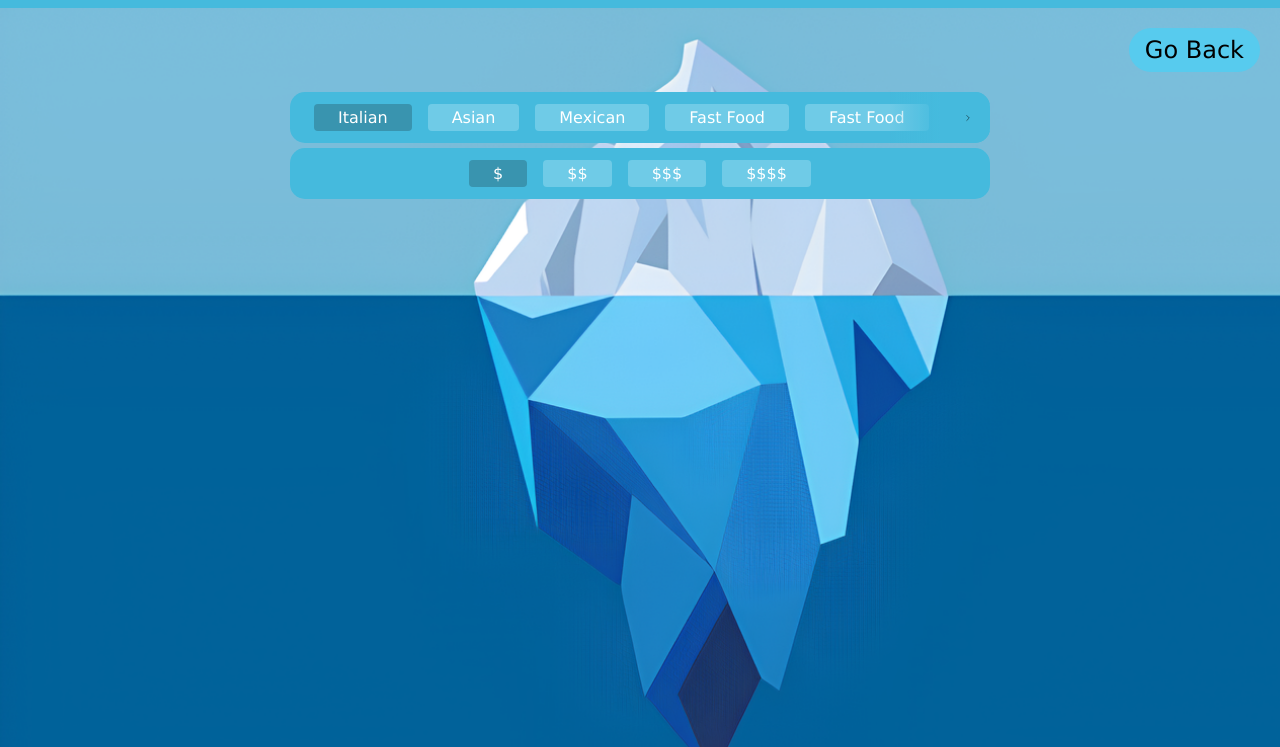
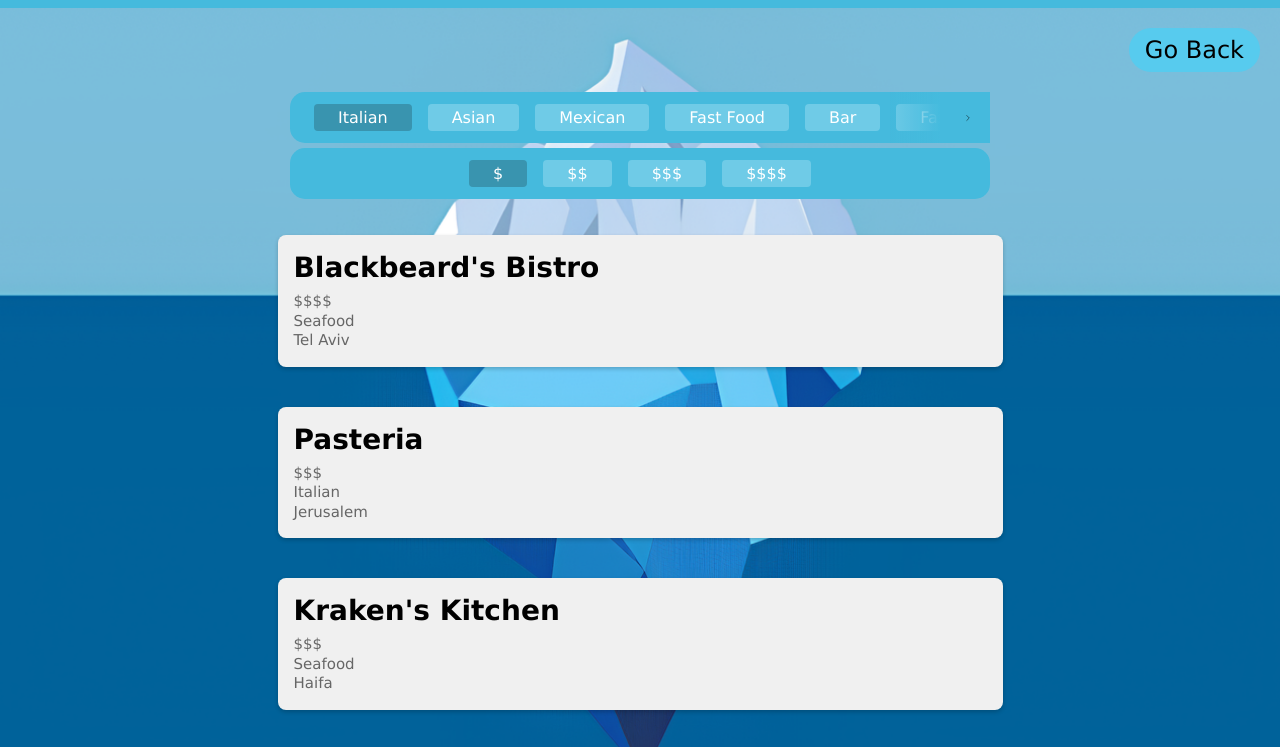
Before and after one commit to Iliash7/penguin-delivery, a website: page html/order.html in a window 1280 px wide. Shown: the part 52-799 px from the top of the page. Drawn offline with Linux system fonts and the light colour scheme.

Commit message:
finished restaurants picker design, beside filtering

```diff
--- a/DB/restuarants.json
+++ b/DB/restuarants.json
@@ -1,4 +1,5 @@
-[
+{
+    "restaurants":[
         {
             "id": 1,
             "name": "Blackbeard's Bistro",
@@ -140,3 +141,4 @@
         "location": "Haifa"
     }
 ]
+}
--- a/css/orders.css
+++ b/css/orders.css
@@ -81,6 +81,8 @@ li a:hover{
     background-size: cover;
     animation: transitionIn 0.75s;
     height: 100vh;
+    background-position: center ;
+
 }
 
 .order-options {
@@ -89,7 +91,6 @@ li a:hover{
     margin: auto;
     margin-bottom: 5px;
     border-radius: 15px;
-    overflow: hidden;
     position: relative;
     clear: both;
 }
@@ -107,7 +108,6 @@ li a:hover{
     display: flex;
     gap: 16px;
     padding: 12px 24px;
-    list-style: none;
     overflow-x: scroll;
     -ms-overflow-style: none;
     scrollbar-width: none;
@@ -201,3 +201,45 @@ li a:hover{
 .price-options a.active {
     background-color: #3994af;
 }
+
+.card-container {
+    display: flex;
+    justify-content: center;
+    flex-wrap: wrap;
+    margin-top: 100px;
+    overflow-y: scroll;
+    max-height: 700px;
+    margin: 16px auto;
+    border-radius: 15px;
+    -ms-overflow-style: none;
+}
+
+
+.card-container::-webkit-scrollbar {
+    display: none;
+}
+
+.card {
+    max-width: 100%;
+    width: 725px;
+    background-color: #f0f0f0;
+    border-radius: 8px;
+    box-shadow: 0px 2px 4px rgba(0, 0, 0, 0.2);
+    margin: 20px;
+    display: inline-block;
+}
+
+.card-content {
+    padding: 16px;
+}
+
+.card-content h3 {
+    font-size: 28px;
+    margin-bottom: 8px;
+}
+
+.card-content p {
+    color: #666;
+    font-size: 15px;
+    line-height: 1.3;
+}
--- a/css/style.css
+++ b/css/style.css
@@ -77,6 +77,8 @@
     justify-content: space-around;
     align-items: center;
     animation: transitionIn 0.75s;
+    background-position: center;
+
 }
 
 .nav-container ul {
--- a/html/order.html
+++ b/html/order.html
@@ -40,7 +40,7 @@
                 <a href="#">Fast Food</a>
             </li>
             <li>
-                <a href="#">Fast Food</a>
+                <a href="#">Bar</a>
             </li>
             <li>
                 <a href="#">Fast Food</a>
@@ -68,7 +68,6 @@
               </svg>
         </div>
     </div>
-
         <div class="price-options">
             <ul>
                 <li>
@@ -85,6 +84,9 @@
                 </li>
             </ul>
         </div>
+        <div class="card-container" id="card-container">
+            <ul id="card-list"></ul>
+        </div>
     </div>
     <script type="module" src="../js/order.js"></script>
 </body>
--- a/js/order.js
+++ b/js/order.js
@@ -55,10 +55,67 @@ leftArrow.addEventListener("click", () => {
 
 orderTabsList.addEventListener("scroll", manageIcons)
 
-async function fetchData() {
-    try{
+const cardList = document.getElementById("card-list");
 
-    } catch(error) {
-        console.error(error);
+const createCard = (name, priceRange, foodType, location) => {
+    const cardListItem = document.createElement('li');
+
+    const card = document.createElement('div');
+    card.classList.add('card');
+
+    const cardContent = document.createElement('div');
+    cardContent.classList.add('card-content');
+
+    const cardRestaurantName = document.createElement('h3');
+    cardRestaurantName.classList.add('card-restaurant-name');
+    cardRestaurantName.textContent = name;
+
+    const cardPriceRange = document.createElement('p');
+    cardPriceRange.classList.add('card-price-range');
+    cardPriceRange.textContent = priceRange;
+
+    const cardFoodType = document.createElement('p');
+    cardFoodType.classList.add('card-food-type');
+    cardFoodType.textContent = foodType;
+
+    const cardLocation = document.createElement('p');
+    cardLocation.classList.add('card-location');
+    cardLocation.textContent = location;
+
+    card.appendChild(cardContent);
+    cardContent.appendChild(cardRestaurantName);
+    cardContent.appendChild(cardPriceRange);
+    cardContent.appendChild(cardFoodType);
+    cardContent.appendChild(cardLocation);
+    cardListItem.appendChild(card);
+    cardList.appendChild(cardListItem);
+}
+
+const generateCardsFromDB = (data) => {
+    for (let i in data) {
+        const currentRestaurant = data[i];
+        createCard(currentRestaurant.name,
+            currentRestaurant.price_range,
+            currentRestaurant.food_type,
+            currentRestaurant.location)
     }
 }
+
+const fetchJsonData = () => {
+    fetch("../DB/restuarants.json")
+                .then((res) => {
+                    if (!res.ok) {
+                        throw new Error
+                            (`HTTP error! Status: ${res.status}`);
+                    }
+                    return res.json();
+                })
+                .then((data) => {
+                    generateCardsFromDB(data.restaurants);
+                }
+                )
+                .catch((error) =>
+                       console.error("Unable to fetch data:", error));
+}
+
+fetchJsonData();
```
Lines whose indentation alone changed are shown as unchanged.
